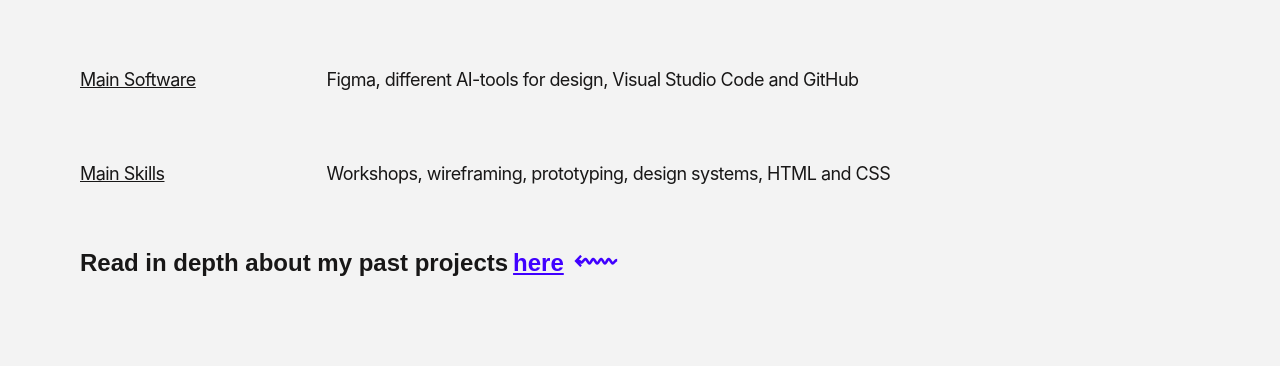
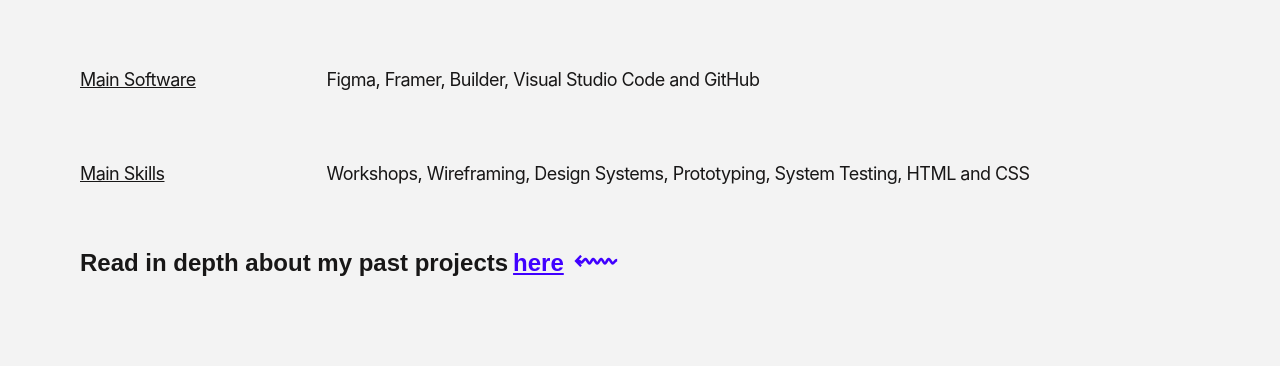
Before and after one commit to cowboyen/newportfolio, a plain HTML site: page about.html in a window 1280 px wide. Shown: the part 686-1052 px from the top of the page. Drawn offline with Linux system fonts and the light colour scheme.

Commit message:
Update about.html

```diff
--- a/about.html
+++ b/about.html
@@ -45,11 +45,11 @@
             </div>
             <section class="skills-container">
                 <h2 class="skills-title">Main Software</h2>
-                <p class="skills-list">Figma, different AI-tools for design, Visual Studio Code and GitHub</p>
+                <p class="skills-list">Figma, Framer, Builder, Visual Studio Code and GitHub</p>
             </section>
             <section class="skills-container">
                 <h2 class="skills-title">Main Skills</h2>
-                <p class="skills-list">Workshops, wireframing, prototyping, design systems, HTML and CSS</p>
+                <p class="skills-list">Workshops, Wireframing, Design Systems, Prototyping, System Testing, HTML and CSS</p>
             </section>
             <section class="contact-section">
                 <h2 class="contact-heading">
```
